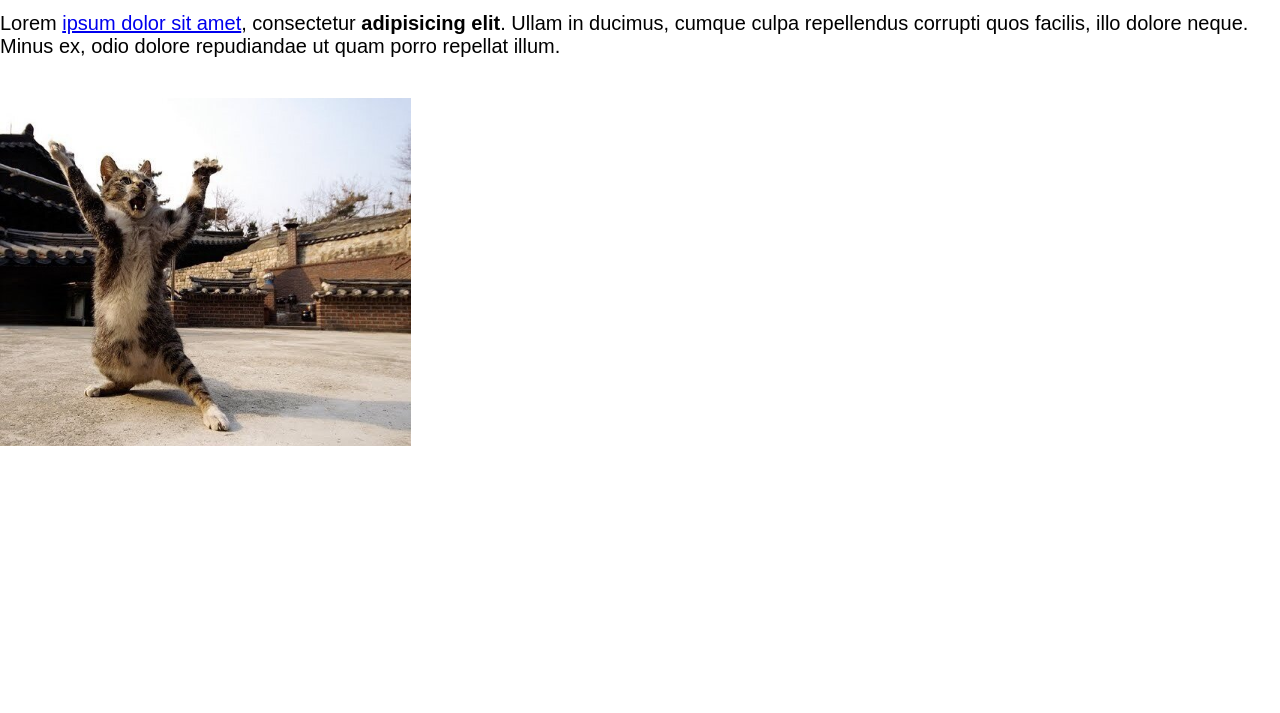
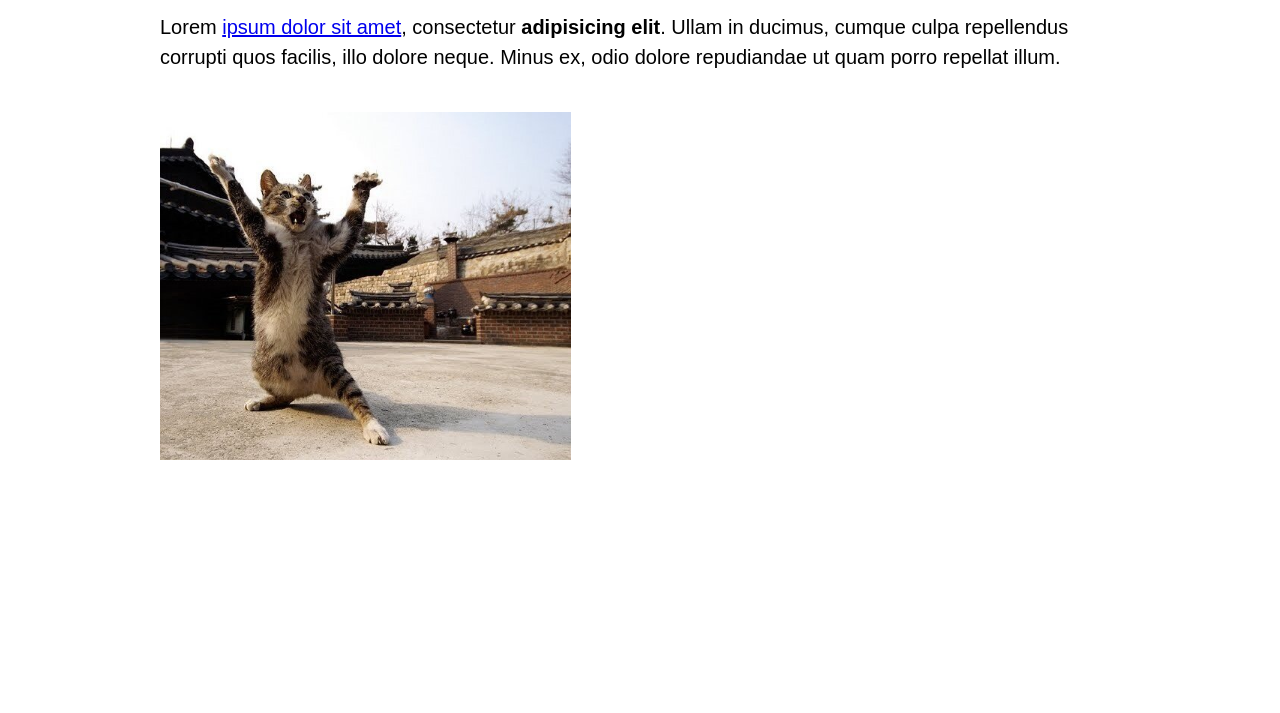
Before and after one commit to tempertemper/eleventy-base, an Eleventy site: page src/site/index.html in a window 1280 px wide. Shown: the part 87-800 px from the top of the page. Built offline with nearby package versions, Linux system fonts and the light colour scheme; Eleventy itself is replaced by a stand-in of ours; files that its build step writes are made by us from their sources.

Commit message:
Codebase modernisation

```diff
--- a/src/css/style.css
+++ b/src/css/style.css
@@ -130,4 +130,13 @@ svg {
 body {
   font-family: sans-serif;
   font-size: 125%;
+  max-width: 50em;
+  margin-left: auto;
+  margin-right: auto;
+  padding-left: 1em;
+  padding-right: 1em;
 }
+
+p {
+  line-height: 1.5;
+}
```
Also changed, not shown: package.json (+8 -5 lines), scripts/sync-site-version.js (added, +12 -0 lines), .eleventy.js, .github/workflows/auto-tag.yml, netlify.toml, 3 other files.
